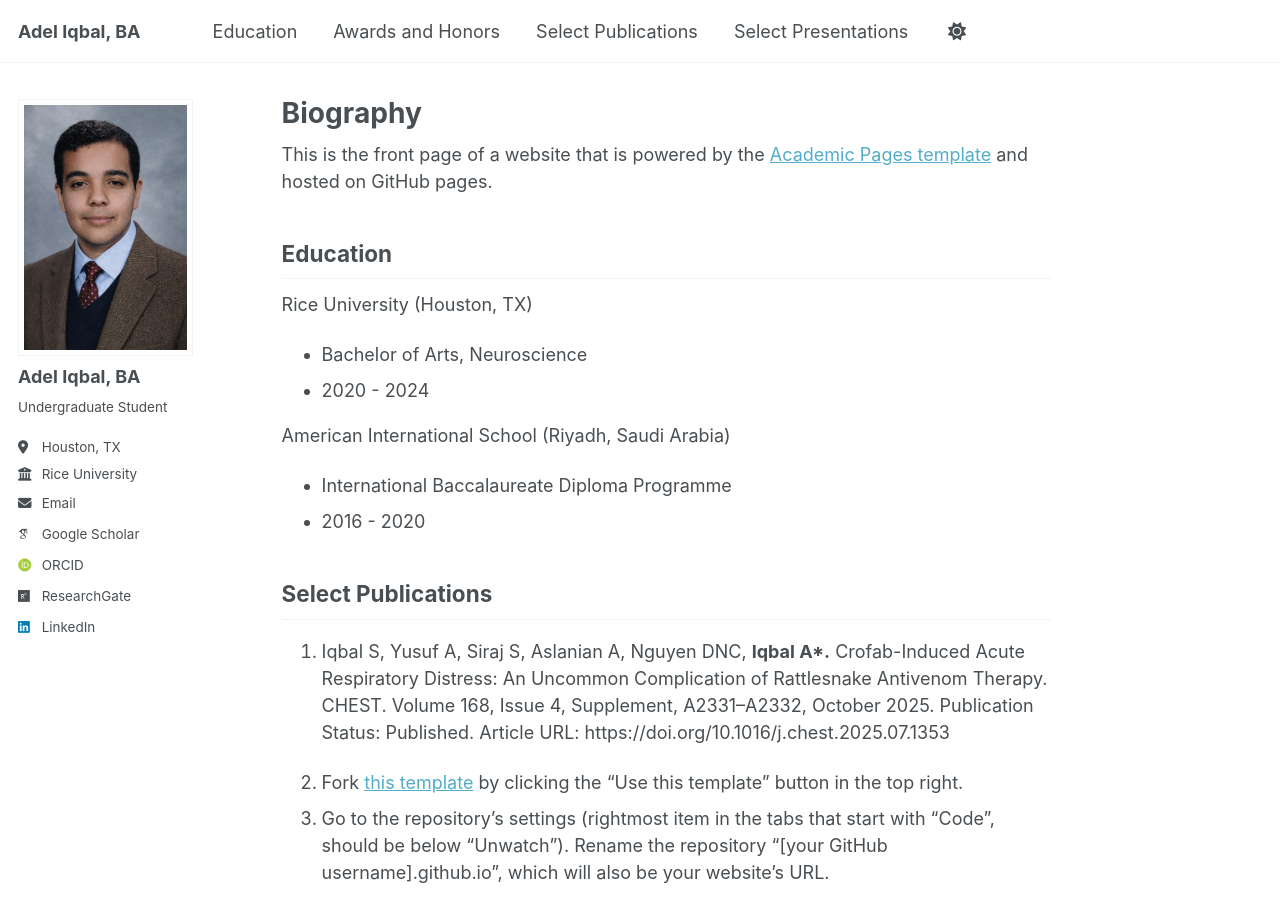
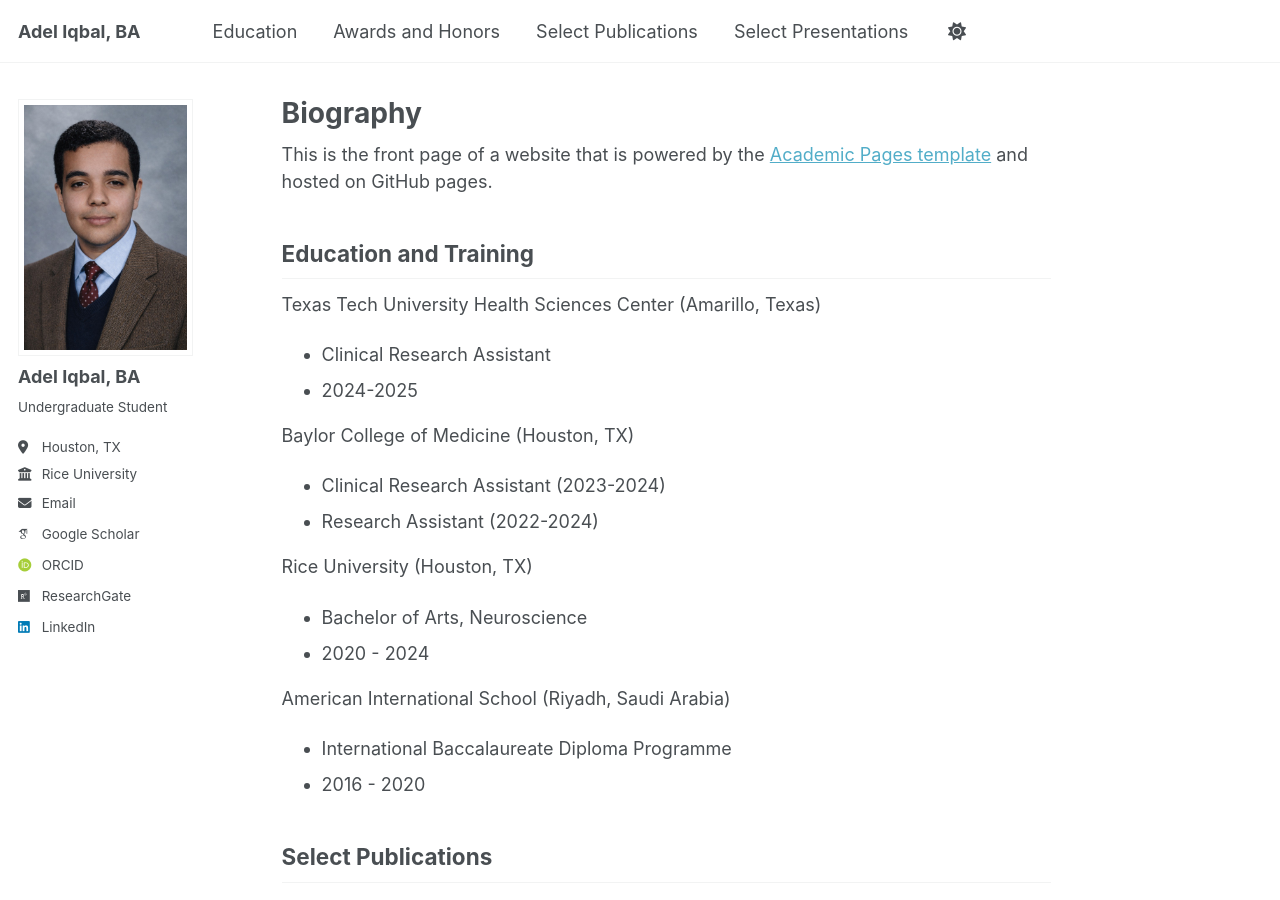
Before and after one commit to adel-iqbal/aiqbal, a Jekyll site: the page built from _pages/about.md, in a window 1280 px wide and 900 px high. Built offline with Jekyll 4.4.1, drawn with Linux system fonts in a browser that asks for light colours; some web fonts are replaced; a script bundle is joined from its source files by our own code; library files that are not in the unit come from our copies.

Commit message:
Update about.md

```diff
--- a/_pages/about.md
+++ b/_pages/about.md
@@ -9,8 +9,18 @@ redirect_from:
 
 This is the front page of a website that is powered by the [Academic Pages template](https://github.com/academicpages/academicpages.github.io) and hosted on GitHub pages.
 
-Education
+Education and Training
 ------
+Texas Tech University Health Sciences Center (Amarillo, Texas)
+
+ * Clinical Research Assistant
+ * 2024-2025
+
+Baylor College of Medicine (Houston, TX)
+
+ * Clinical Research Assistant (2023-2024)
+ * Research Assistant (2022-2024)
+
 Rice University (Houston, TX)
 
  * Bachelor of Arts, Neuroscience
```
